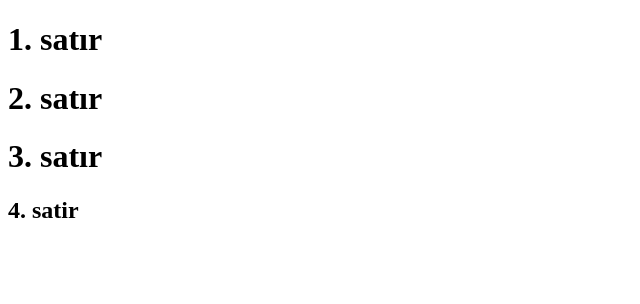
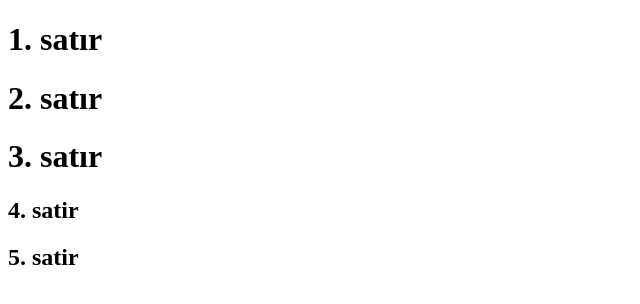
Before and after one commit to recnederland/WebDevGitDeneme, a plain HTML site: page index.html in a window 1280 px wide. Shown: the whole page, without its empty margins (0-640 px from the left). Drawn offline with Linux system fonts and the light colour scheme.

Commit message:
3 version

```diff
--- a/index.html
+++ b/index.html
@@ -9,5 +9,6 @@
     <h1>2. satır</h1>
     <h1>3. satır</h1>
     <h2>4. satir</h2>
+    <h2>5. satir</h2>
   </body>
 </html>
```
